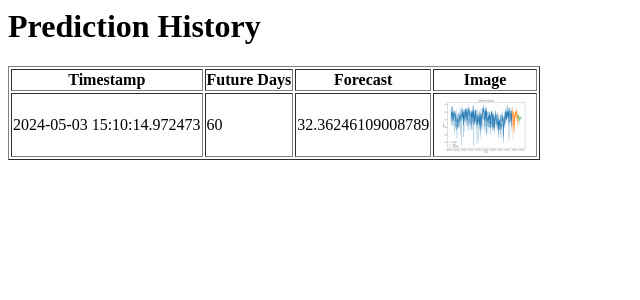
After one commit to algonacci/Deploy-Timeseries, a Flask app: page /history in a window 1280 px wide. The commit adds this page. Shown: the top 300 px of the page, without its empty margins (0-640 px from the left). Run offline with Flask 3, Linux system fonts and the light colour scheme.

Commit message:
refactor dikit

```diff
--- a/app.py
+++ b/app.py
@@ -1,12 +1,16 @@
+import datetime
+import matplotlib.pyplot as plt
 from flask import Flask, render_template, request
 from tensorflow.keras.models import load_model
 import pandas as pd
 from sklearn.preprocessing import MinMaxScaler
 import numpy as np
-import matplotlib.pyplot as plt
+import matplotlib
+import os
+
+matplotlib.use('agg')
 
 app = Flask(__name__)
-
 beras_model = load_model('beras_model.h5')
 
 
@@ -23,63 +27,73 @@ def index():
         tanggal = pd.to_datetime(df['Tanggal'], format="%d-%m-%Y")
         price = df['Tx'].astype(float)
         series = np.array(price)
-
         scaler = MinMaxScaler(feature_range=(0, 1))
-        series = series.reshape(-1, 1)
-        series = scaler.fit_transform(series)
-
+        series = scaler.fit_transform(series.reshape(-1, 1))
         time = np.array(tanggal)
         ssplit = 1024
-
-        time_train = time[:ssplit]
-        x_train = series[:ssplit]
-        time_valid = time[ssplit:]
-        x_valid = series[ssplit:]
-
+        time_train, time_valid = time[:ssplit], time[ssplit:]
+        x_train, x_valid = series[:ssplit], series[ssplit:]
         x_train = (x_train - np.min(x_train)) / \
             (np.max(x_train) - np.min(x_train))
         x_valid = (x_valid - np.min(series)) / \
             (np.max(series) - np.min(series))
-
         input_data = x_valid[:30][np.newaxis]
-
         future_forecast = []
-
         for _ in range(future_days):
             prediction = beras_model.predict(input_data)
-
-            # Append the prediction to the future forecast
             future_forecast.append(prediction[0, 0])
-
-            # Update the input data by removing the first element and appending the predicted value
             input_data = np.append(input_data[:, 1:, :], [
                                    [prediction[0, 0]]], axis=1)
-
         future_forecast = np.array(future_forecast)
-
         x_train_original = scaler.inverse_transform(x_train)
         x_valid_original = scaler.inverse_transform(x_valid)
         forecast_original = scaler.inverse_transform(future_forecast)
-
         plt.figure(figsize=(10, 6))
         plt.plot(time_train, x_train_original, label='Actual')
         plt.plot(time_valid, x_valid_original, label='Test')
-        # Plot forecasted values for the future_days
         future_dates = pd.date_range(
-            # Generate future dates
             start=time_valid[-1], periods=future_days+1)[1:]
         plt.plot(future_dates, forecast_original,
                  label='Forecast', linestyle='dashed')
-
         plt.xlabel('Date')
         plt.ylabel('Price')
         plt.title('Actual vs Forecast')
         plt.legend()
-        plt.savefig("tes.png")
-        return render_template("pages/index.html")
+        now = datetime.datetime.now().strftime("%Y%m%d-%H%M%S")
+        image_path = f"static/{now}.png"
+        plt.savefig(image_path)
+
+        # Save prediction data to history.txt
+        with open("history.txt", "a") as file:
+            file.write(f"{datetime.datetime.now()}, \
+                       {future_days}, \
+                       {forecast_original[-1][0]}, {image_path}\n")
+
+        return render_template("pages/result.html",
+                               forecast=forecast_original[-1][0],
+                               future_days=future_days,
+                               image_path=image_path)
     else:
         return render_template("pages/index.html")
 
 
+@app.route("/history")
+def history():
+    # Read content from history.txt and parse it
+    history_data = []
+    with open("history.txt", "r") as file:
+        for line in file:
+            timestamp, future_days, forecast, image_path = line.strip().split(", ")
+            history_data.append({
+                "timestamp": timestamp,
+                "future_days": future_days,
+                "forecast": forecast,
+                "image_path": image_path
+            })
+
+    # Pass history data to history.html for rendering
+    return render_template("pages/history.html", history=history_data)
+
+
 if __name__ == "__main__":
     app.run(debug=True)
--- /dev/null
+++ b/history.txt
@@ -0,0 +1 @@
+2024-05-03 15:10:14.972473,                        60,                            32.36246109008789, static/20240503-151014.png
--- /dev/null
+++ b/templates/includes/script.html
@@ -0,0 +1,6 @@
+<script src="https://code.jquery.com/jquery-3.7.1.slim.min.js"
+    integrity="sha256-kmHvs0B+OpCW5GVHUNjv9rOmY0IvSIRcf7zGUDTDQM8=" crossorigin="anonymous"></script>
+<script src="https://cdn.jsdelivr.net/npm/bootstrap@5.3.2/dist/js/bootstrap.bundle.min.js"
+    integrity="sha384-C6RzsynM9kWDrMNeT87bh95OGNyZPhcTNXj1NW7RuBCsyN/o0jlpcV8Qyq46cDfL"
+    crossorigin="anonymous"></script>
+<script src="https://cdn.datatables.net/1.13.7/js/jquery.dataTables.js"></script>
--- /dev/null
+++ b/templates/pages/history.html
@@ -0,0 +1,19 @@
+<div class="container">
+    <h1>Prediction History</h1>
+    <table border="1">
+        <tr>
+            <th>Timestamp</th>
+            <th>Future Days</th>
+            <th>Forecast</th>
+            <th>Image</th>
+        </tr>
+        {% for entry in history %}
+        <tr>
+            <td>{{ entry.timestamp }}</td>
+            <td>{{ entry.future_days }}</td>
+            <td>{{ entry.forecast }}</td>
+            <td><img src="{{ entry.image_path }}" width="100"></td>
+        </tr>
+        {% endfor %}
+    </table>
+</div>
```
Also changed, not shown: helper.py (deleted, +0 -12 lines), templates/includes/head.html (+63 -0 lines), templates/pages/index.html (+7 -2 lines), templates/pages/result.html (added, +11 -0 lines), static/20240503-151014.png (added).
